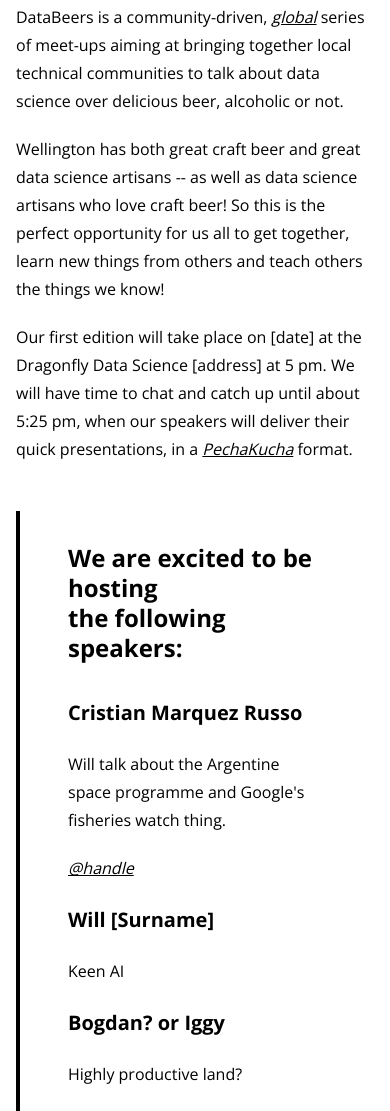
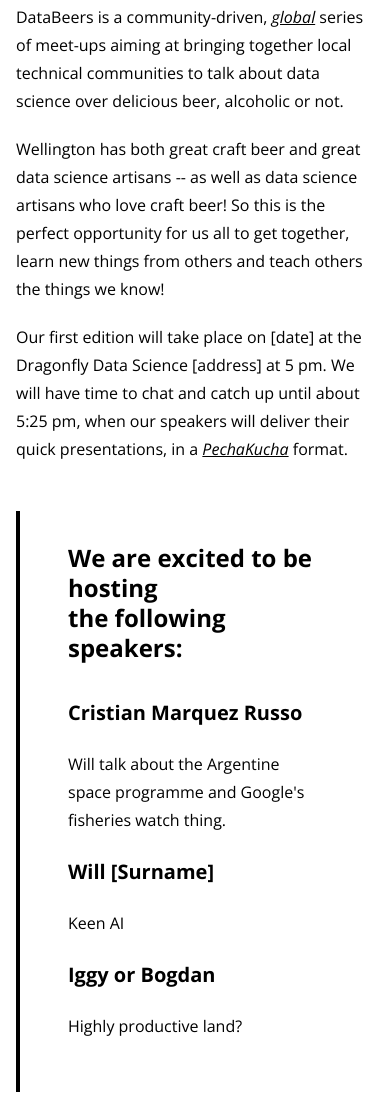
Before and after one commit to dragonfly-science/data-beers-wlg, a Gatsby site in the folder site/: page / in a window 390 px wide. Shown: the part 555-1666 px from the top of the page. Built offline with nearby package versions, Linux system fonts and the light colour scheme; Gatsby itself is replaced by a stand-in of ours.

Commit message:
migrating data to md files

```diff
--- /dev/null
+++ b/package.json
@@ -0,0 +1,5 @@
+{
+  "devDependencies": {
+    "gatsby-transformer-remark": "^2.8.28"
+  }
+}
--- a/site/gatsby-browser.js
+++ b/site/gatsby-browser.js
@@ -3,5 +3,4 @@
  *
  * See: https://www.gatsbyjs.org/docs/browser-apis/
  */
-require("typeface-open-sans")
 require("./src/css/index.css")
--- a/site/gatsby-config.js
+++ b/site/gatsby-config.js
@@ -6,11 +6,19 @@ module.exports = {
   },
   plugins: [
     `gatsby-plugin-react-helmet`,
+    `gatsby-transformer-remark`,
     {
       resolve: `gatsby-source-filesystem`,
       options: {
         name: `images`,
         path: `${__dirname}/src/images`,
+      },
+    },
+    {
+      resolve: `gatsby-source-filesystem`,
+      options: {
+        name: `data`,
+        path: `${__dirname}/src/data`,
       },
     },
     "gatsby-plugin-postcss",
--- a/site/src/css/index.css
+++ b/site/src/css/index.css
@@ -1,3 +1,5 @@
+@import url("https://fonts.googleapis.com/css2?family=Open+Sans:ital,wght@0,400;0,700;1,400;1,700&display=swap");
+
 @tailwind base;
 @tailwind components;
 @tailwind utilities;
--- /dev/null
+++ b/site/src/data/content.md
@@ -0,0 +1,23 @@
+---
+intro: >
+  We would like to invite you to the inaugural meeting of DataBeers
+  Wellington, at 5 pm on [date] at Dragonfly Data Science, Level 4
+  Stephenson &amp; Turner House, 158 Victoria Street, Te Aro,
+  Pōneke.
+---
+
+DataBeers is a community-driven,
+[global](https://twitter.com/search?f=users&vertical=default&q=databeers)
+series of meet-ups aiming at bringing together local technical
+communities to talk about data science over delicious beer,
+alcoholic or not.
+
+Wellington has both great craft beer and great data science
+artisans -- as well as data science artisans who love craft beer!
+So this is the perfect opportunity for us all to get together,
+learn new things from others and teach others the things we know!
+
+Our first edition will take place on \[date\] at the Dragonfly Data
+Science \[address\] at 5 pm. We will have time to chat and catch up
+until about 5:25 pm, when our speakers will deliver their quick
+presentations, in a [PechaKucha](https://en.wikipedia.org/wiki/PechaKucha) format.
--- /dev/null
+++ b/site/src/data/speakers.md
@@ -0,0 +1,5 @@
+---
+title: |
+  We are excited to be hosting<br/>
+  the following speakers:
+---
--- /dev/null
+++ b/site/src/data/speakers/cristian-marquez-russo.md
@@ -0,0 +1,10 @@
+---
+name: Cristian Marquez Russo
+description: >
+  Will talk about the Argentine space programme and Google's
+  fisheries watch thing.
+link:
+  label: null
+  url: null
+sort: 0
+---
--- /dev/null
+++ b/site/src/data/speakers/iggy-bogdan.md
@@ -0,0 +1,5 @@
+---
+name: Iggy or Bogdan
+description: Highly productive land?
+sort: 2
+---
--- /dev/null
+++ b/site/src/data/speakers/will.md
@@ -0,0 +1,5 @@
+---
+name: Will [Surname]
+description: Keen AI
+sort: 1
+---
--- /dev/null
+++ b/site/src/data/title.md
@@ -0,0 +1,6 @@
+---
+title: >
+  DataBeers<br/>
+  Wellington:
+subtitle: First Edition
+---
--- /dev/null
+++ b/site/src/hooks/SiteMetaData.ts
@@ -0,0 +1,78 @@
+import { useCallback } from "react"
+import { useStaticQuery, graphql } from "gatsby"
+
+export type SiteMetadata = {
+  title: string
+  description: string
+  author: string
+}
+
+export type SiteData = {
+  site: { siteMetadata: SiteMetadata }
+}
+
+export type UseSiteMetadataType = () => SiteMetadata
+
+export const useSiteMetadata: UseSiteMetadataType = () => {
+  const { site }: SiteData = useStaticQuery(
+    graphql`
+      query {
+        site {
+          siteMetadata {
+            title
+            description
+            author
+          }
+        }
+      }
+    `
+  )
+  return site.siteMetadata
+}
+
+export type UseGetMetadataType = (
+  options: SiteMetadata
+) => () => Array<{ name?: string; property?: string; content: string }>
+
+export const useGetMetadata: UseGetMetadataType = ({
+  title,
+  description,
+  author,
+}) =>
+  useCallback(
+    () => [
+      {
+        name: `description`,
+        content: description,
+      },
+      {
+        property: `og:title`,
+        content: title,
+      },
+      {
+        property: `og:description`,
+        content: description,
+      },
+      {
+        property: `og:type`,
+        content: `website`,
+      },
+      {
+        name: `twitter:card`,
+        content: `summary`,
+      },
+      {
+        name: `twitter:creator`,
+        content: author,
+      },
+      {
+        name: `twitter:title`,
+        content: title,
+      },
+      {
+        name: `twitter:description`,
+        content: description,
+      },
+    ],
+    [title, description, author]
+  )
--- a/site/src/pages/index.tsx
+++ b/site/src/pages/index.tsx
@@ -1,90 +1,75 @@
-import React, { ReactElement, useCallback } from "react"
+import React, { ReactElement } from "react"
 import { Helmet } from "react-helmet"
-import { useStaticQuery, graphql } from "gatsby"
+import { graphql } from "gatsby"
 
 import Logo from "../components/Logo"
 import DragonflyLogo from "../components/DragonflyLogo"
 
-// interface Props {}
-type SiteMetadata = {
-  title: string
-  description: string
-  author: string
+import { useSiteMetadata, useGetMetadata } from "../hooks/SiteMetaData"
+
+interface Frontmatter {
+  title?: string
+  intro?: string
+  subtitle?: string
+  description?: string
+  name?: string
+  link?: {
+    label?: string
+    url?: string
+  }
 }
 
-type SiteData = {
-  site: { siteMetadata: SiteMetadata }
+interface Node {
+  frontmatter: Frontmatter
+  html: string
+  parent: {
+    name: string
+    dir: string
+  }
 }
 
-type UseSiteMetadataType = () => SiteMetadata
-
-export const useSiteMetadata: UseSiteMetadataType = () => {
-  const { site }: SiteData = useStaticQuery(
-    graphql`
-      query {
-        site {
-          siteMetadata {
-            title
-            description
-            author
-          }
-        }
-      }
-    `
-  )
-  return site.siteMetadata
+interface Edge {
+  node: Node
 }
 
-type UseGetMetadataType = (
-  options: SiteMetadata
-) => () => Array<{ name?: string; property?: string; content: string }>
+interface Content {
+  edges: Edge[]
+}
 
-const useGetMetadata: UseGetMetadataType = ({ title, description, author }) =>
-  useCallback(
-    () => [
-      {
-        name: `description`,
-        content: description,
-      },
-      {
-        property: `og:title`,
-        content: title,
-      },
-      {
-        property: `og:description`,
-        content: description,
-      },
-      {
-        property: `og:type`,
-        content: `website`,
-      },
-      {
-        name: `twitter:card`,
-        content: `summary`,
-      },
-      {
-        name: `twitter:creator`,
-        content: author,
-      },
-      {
-        name: `twitter:title`,
-        content: title,
-      },
-      {
-        name: `twitter:description`,
-        content: description,
-      },
-    ],
-    [title, description, author]
-  )
+type Props = {
+  data: { content: Content }
+}
 
-const Index = (): ReactElement => {
+const getContent = (key: string, edges: Edge[]): Edge | null => {
+  const content = edges.filter((e: Edge) => {
+    const { node } = e
+    return node.parent.name === key
+  })
+
+  return content.length === 1 ? content[0] : null
+}
+
+const getSpeakers = (edges: Edge[]): Edge[] => {
+  return edges.filter((e: Edge) => {
+    const { node } = e
+    return node.parent.dir === "speakers"
+  })
+}
+
+const Index = ({ data }: Props): JSX.Element => {
+  const { edges } = data.content
   const { title, description, author } = useSiteMetadata()
   const getMetadata = useGetMetadata({
     title,
     description,
     author,
   })
+
+  const content = getContent("content", edges)
+  const titleContent = getContent("title", edges)
+  const speakers = getContent("speakers", edges)
+  const postscript = getContent("postscript", edges)
+  const speakerRecords = getSpeakers(edges)
 
   return (
     <>
@@ -101,87 +86,70 @@ const Index = (): ReactElement => {
             height="200"
             className="mb-4 max-w-6 max-h-6 lg:max-w-full lg:max-h-full lg:mb-0"
           />
+          {titleContent ? (
             <div className="border-b-8 ml-0 border-black pb-4 mb-auto lg:ml-8">
-            <h1 className="font-bold text-4xl leading-tight lg:text-6xl">
-              DataBeers <br />
-              Wellington:
-            </h1>
-            <span className="text-2xl lg:text-4xl font-bold">
-              First Edition
-            </span>
+              <h1
+                className="font-bold text-4xl leading-tight lg:text-6xl"
+                dangerouslySetInnerHTML={{
+                  __html: titleContent.node.frontmatter?.title ?? "",
+                }}
+              />
+              <span
+                className="text-2xl lg:text-4xl font-bold"
+                dangerouslySetInnerHTML={{
+                  __html: titleContent.node.frontmatter?.subtitle ?? "",
+                }}
+              />
             </div>
+          ) : null}
         </header>
+        {content ? (
           <section className="mb-12">
             <div className="prose lg:text-xl xl:text-2xl">
-            <p className="lead">
-              We would like to invite you to the inaugural meeting of DataBeers
-              Wellington, at 5 pm on [date] at Dragonfly Data Science, Level 4
-              Stephenson &amp; Turner House, 158 Victoria Street, Te Aro,
-              Pōneke.
-            </p>
-            <p>
-              DataBeers is a community-driven,{" "}
-              <a
-                href="https://twitter.com/search?f=users&vertical=default&q=databeers"
-                target="_blank"
-              >
-                global
-              </a>{" "}
-              series of meet-ups aiming at bringing together local technical
-              communities to talk about data science over delicious beer,
-              alcoholic or not.
-            </p>
-            <p>
-              Wellington has both great craft beer and great data science
-              artisans -- as well as data science artisans who love craft beer!
-              So this is the perfect opportunity for us all to get together,
-              learn new things from others and teach others the things we know!
-            </p>
-            <p>
-              Our first edition will take place on [date] at the Dragonfly Data
-              Science [address] at 5 pm. We will have time to chat and catch up
-              until about 5:25 pm, when our speakers will deliver their quick
-              presentations, in a{" "}
-              <a
-                href="https://en.wikipedia.org/wiki/PechaKucha"
-                target="_blank"
-              >
-                PechaKucha
-              </a>{" "}
-              format.
-            </p>
+              <p
+                className="lead"
+                dangerouslySetInnerHTML={{
+                  __html: content.node.frontmatter?.intro ?? "",
+                }}
+              />
+
+              <div
+                dangerouslySetInnerHTML={{
+                  __html: content.node.html,
+                }}
+              />
             </div>
           </section>
+        ) : null}
+
         <section className="mb-6 border-l-4 border-black px-12 py-8">
-          <h2 className="font-bold text-2xl leading-tight mb-8 lg:text-4xl">
-            We are excited to be hosting
-            <br />
-            the following speakers:
-          </h2>
+          {speakers ? (
+            <h2
+              className="font-bold text-2xl leading-tight mb-8 lg:text-4xl"
+              dangerouslySetInnerHTML={{
+                __html: speakers.node.frontmatter?.title ?? "",
+              }}
+            />
+          ) : null}
+          {speakerRecords.length !== 0 ? (
             <div className="flex flex-col justify-around mr-auto class prose lg:prose-lg max-w-none lg:flex-row">
+              {speakerRecords.map(
+                (e: Edge): JSX.Element => (
                   <div className="flex-grow flex-basis-0 mr-0 lg:mr-8">
                     <b className="text-xl block mb-4 lg:text-2xl">
-                Cristian Marquez Russo
+                      {e.node.frontmatter?.name}
                     </b>
-              <p>
-                Will talk about the Argentine space programme and Google's
-                fisheries watch thing.
-              </p>
-              <p>
+                    <p>{e.node.frontmatter?.description}</p>
+                    {/* <p>
                       <a href="#" target="_blank">
                         @handle
                       </a>
-              </p>
+                    </p> */}
                   </div>
-            <div className="flex-grow flex-basis-0 mr-0 lg:mr-8">
-              <b className="text-xl block mb-4 lg:text-2xl">Will [Surname]</b>
-              <p>Keen AI</p>
+                )
+              )}
             </div>
-            <div className="flex-grow flex-basis-0">
-              <b className="text-xl block mb-4 lg:text-2xl">Bogdan? or Iggy</b>
-              <p>Highly productive land?</p>
-            </div>
-          </div>
+          ) : null}
         </section>
         <section className="prose lg:text-xl xl:text-2xl">
           <p>
@@ -194,14 +162,14 @@ const Index = (): ReactElement => {
             <br />
             DataBeers WLG
           </p>
-
-          <p className="italic text-base border-t-2 border-black pt-8">
-            P.S.: if you already know you would like to speak at or help
-            organize a future DataBeers event, please contact Bogdan State (
-            <a href="mailto:bogdan@scie.nz">bogdan@scie.nz</a>) or Finlay
-            Thompson (
-            <a href="mailto:finlay@dragonfly.co.nz">finlay@dragonfly.co.nz</a>).{" "}
-          </p>
+          {postscript ? (
+            <div
+              className="italic text-base border-t-2 border-black pt-4"
+              dangerouslySetInnerHTML={{
+                __html: postscript.node.html ?? "",
+              }}
+            />
+          ) : null}
         </section>
         <section className="mt-12">
           <b className="block mb-4">Sponsored by:</b>
@@ -218,4 +186,29 @@ const Index = (): ReactElement => {
   )
 }
 
+export const query = graphql`
+  query {
+    content: allMarkdownRemark(sort: { fields: frontmatter___sort }) {
+      edges {
+        node {
+          frontmatter {
+            intro
+            title
+            subtitle
+            description
+            name
+          }
+          html
+          parent {
+            ... on File {
+              name
+              dir: relativeDirectory
+            }
+          }
+        }
+      }
+    }
+  }
+`
+
 export default Index
--- a/site/tailwind.config.js
+++ b/site/tailwind.config.js
@@ -2,7 +2,7 @@ module.exports = {
   theme: {
     extend: {
       fontFamily: {
-        sans: ["Open Sans"],
+        sans: ["Open Sans", "sans-serif"],
       },
       maxHeight: {
         "6": "6rem",
```
Also changed, not shown: site/src/data/postscript.md (added, +4 -0 lines), 1 other file. Lines whose indentation alone changed are shown as unchanged.
